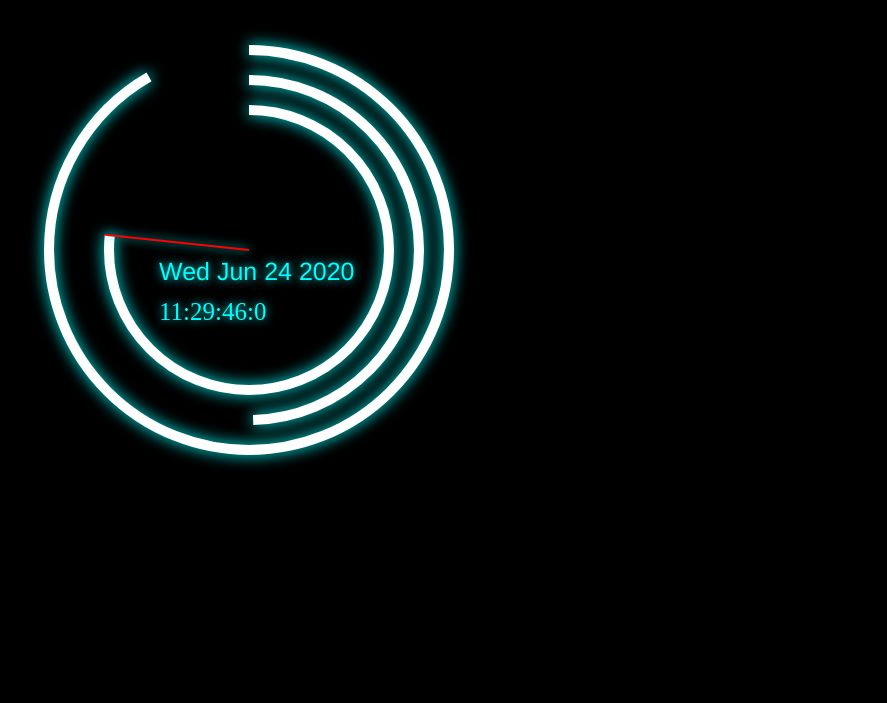
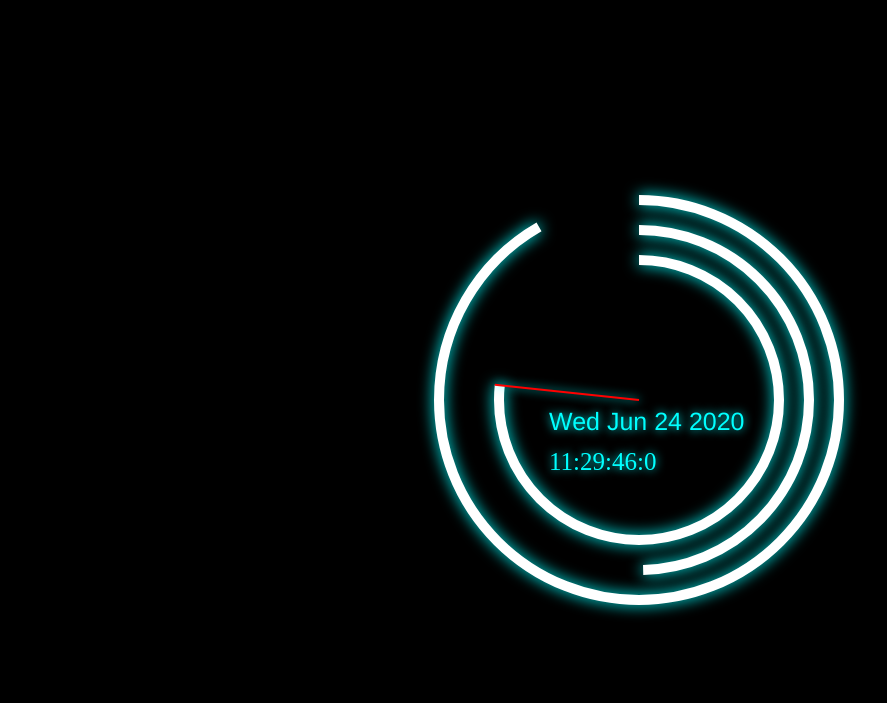
Before and after one commit to jimmyyen67/analogclock, a plain HTML site: page index.html in a window 1280 px wide. Shown: the whole page, without its empty margins (1-888 px from the left). Drawn offline with Linux system fonts and the light colour scheme.

Commit message:
外觀ver.2

```diff
--- a/index.html
+++ b/index.html
@@ -10,12 +10,16 @@
       margin: 0;
       height: 100vh;
       background-color: #000;
+      display:flex;
+    }
+    #canvas{
+      margin:auto;
     }
   </style>
 </head>
 
 <body>
-  <canvas id="canvas" width="700px" height="700px"></canvas>
+  <canvas id="canvas" width="500px" height="500px"></canvas>
 </body>
 <script>
   var canvas = document.getElementById("canvas");
@@ -28,7 +32,7 @@
   Clock();
   function Clock() {
     ctx.fillStyle = "#000";
-    ctx.fillRect(0, 0, 700, 700);
+    ctx.fillRect(0, 0, 500, 500);
 
     var now = new Date();
     var today = now.toDateString();
```
